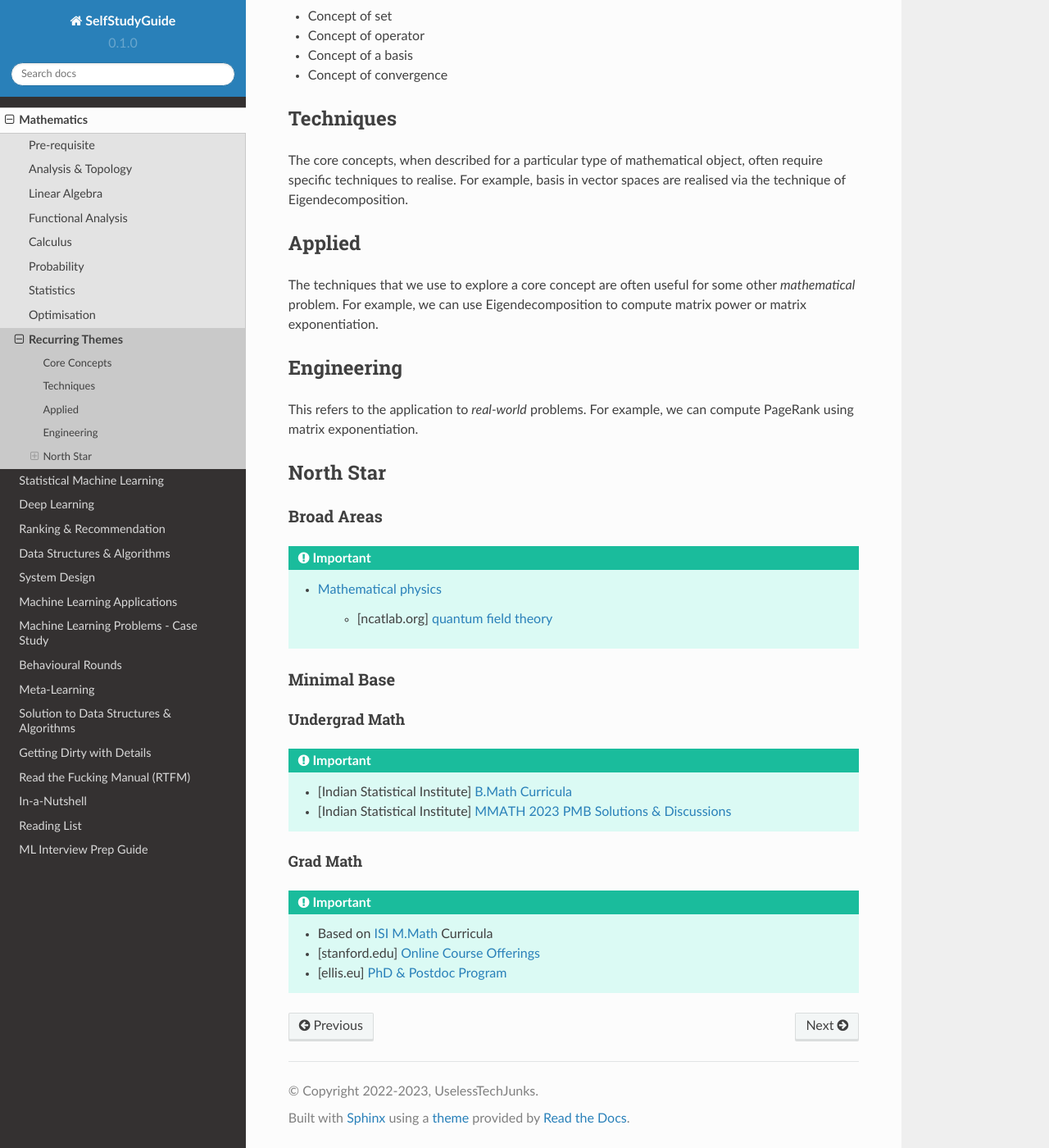
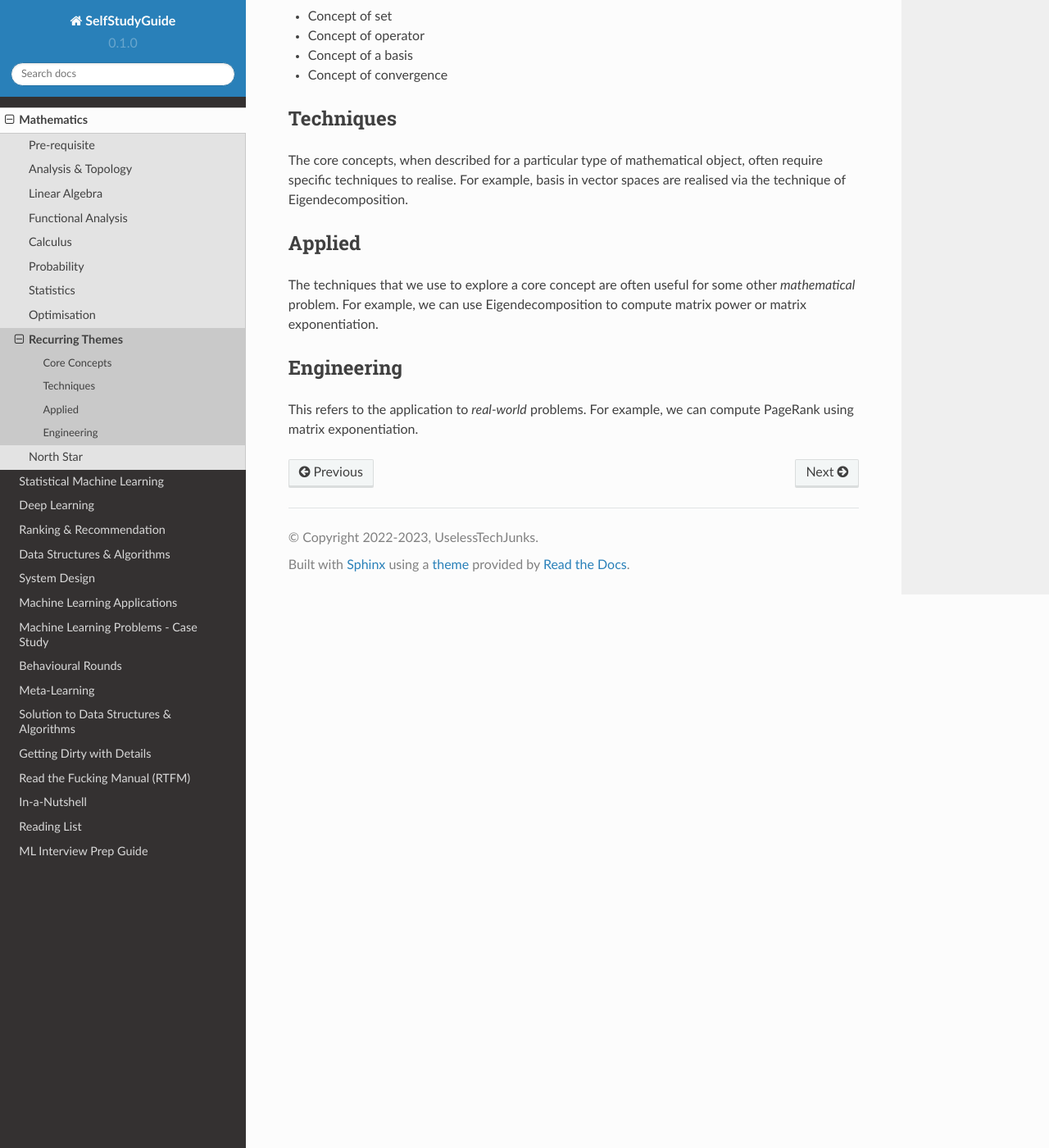
Before and after one commit to uselesstechjunks/leetcode, a Sphinx documentation site: the page built from docs/source/math/themes.rst, in a window 1280 px wide and 1400 px high, scrolled down 848 px. Shown: the whole window at 82% size. Built offline with Sphinx 7.4.7 and the Read the Docs theme 2.0.0, drawn with Linux system fonts in a browser that asks for light colours.

Commit message:
Update themes.rst (#356)
* Update themes.rst

* Create north.rst

* Update index.rst

```diff
--- a/docs/source/math/themes.rst
+++ b/docs/source/math/themes.rst
@@ -34,28 +34,3 @@ The techniques that we use to explore a core concept are often useful for some o
 Engineering
 *********************************************************************
 This refers to the application to *real-world* problems. For example, we can compute PageRank using matrix exponentiation.
-
-*********************************************************************
-North Star
-*********************************************************************
-Broad Areas
-=====================================================================
-.. important::
-	* `Mathematical physics <https://en.wikipedia.org/wiki/Mathematical_physics>`_
-
-		* [ncatlab.org] `quantum field theory <https://ncatlab.org/nlab/show/quantum+field+theory>`_
-
-Minimal Base
-=====================================================================
-Undergrad Math
----------------------------------------------------------------------
-.. important::
-	* [Indian Statistical Institute] `B.Math Curricula <https://www.isibang.ac.in/~adean/infsys/acadata/Brochures/bmath_new.pdf>`_
-	* [Indian Statistical Institute] `MMATH 2023 PMB Solutions & Discussions <https://fractionshub.com/i-s-i-m-math-2023-solutions/>`_
-
-Grad Math
----------------------------------------------------------------------
-.. important::
-	* Based on `ISI M.Math <https://www.isibang.ac.in/~adean/infsys/acadata/Brochures/mmath_new.pdf>`_ Curricula
-	* [stanford.edu] `Online Course Offerings <https://statistics.stanford.edu/graduate-programs/statistics-ms/statistics-hcp-online-course-offerings>`_
-	* [ellis.eu] `PhD & Postdoc Program <https://ellis.eu/phd-postdoc>`_
```
Also changed, not shown: docs/source/math/index.rst (+11 -10 lines), docs/source/math/north.rst (added, +31 -0 lines).
